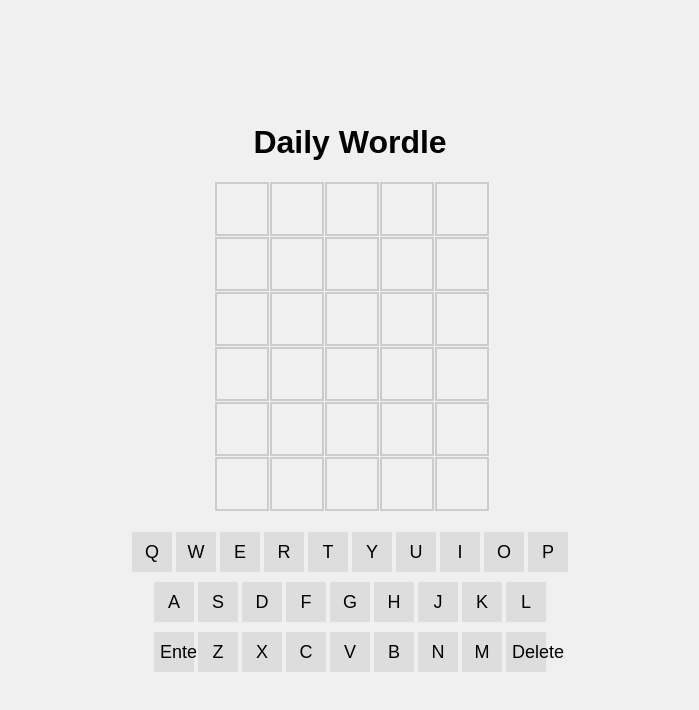
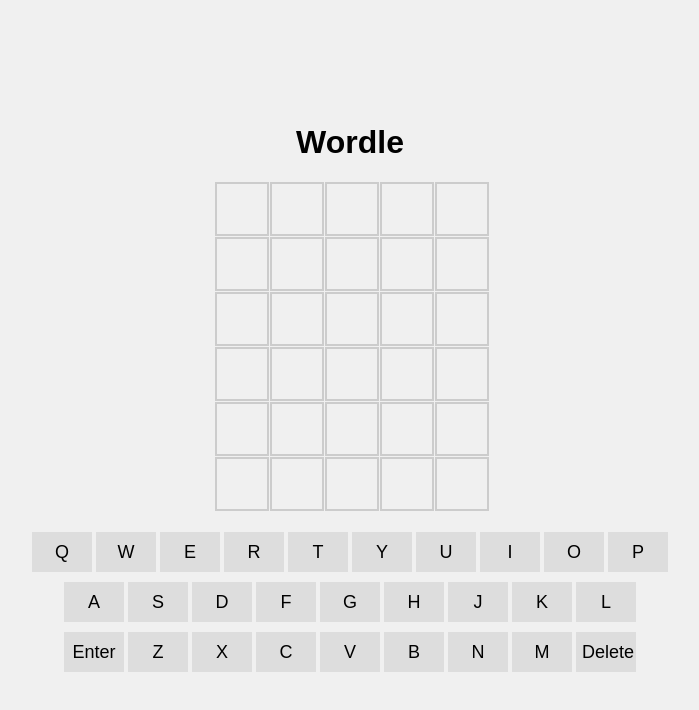
Before and after one commit to jsho982045/Wordle, a plain HTML site: page index.html in a window 1280 px wide. Shown: the whole page, without its empty margins (290-989 px from the left). Drawn offline with Linux system fonts and the light colour scheme; no server answers.

Commit message:
Minor styling fix

```diff
--- a/index.html
+++ b/index.html
@@ -8,7 +8,7 @@
 </head>
 <body>
     <div class="container">
-        <h1>Daily Wordle</h1>
+        <h1>Wordle</h1>
         <div class="grid" id="grid">
             <!-- 6 rows for guesses -->
             <div class="grid-row">
--- a/styles.css
+++ b/styles.css
@@ -63,7 +63,7 @@ body {
 }
 
 .key {
-    width: 40px;
+    width: 60px;
     height: 40px;
     margin: 0 2px;
     border: none;
```
